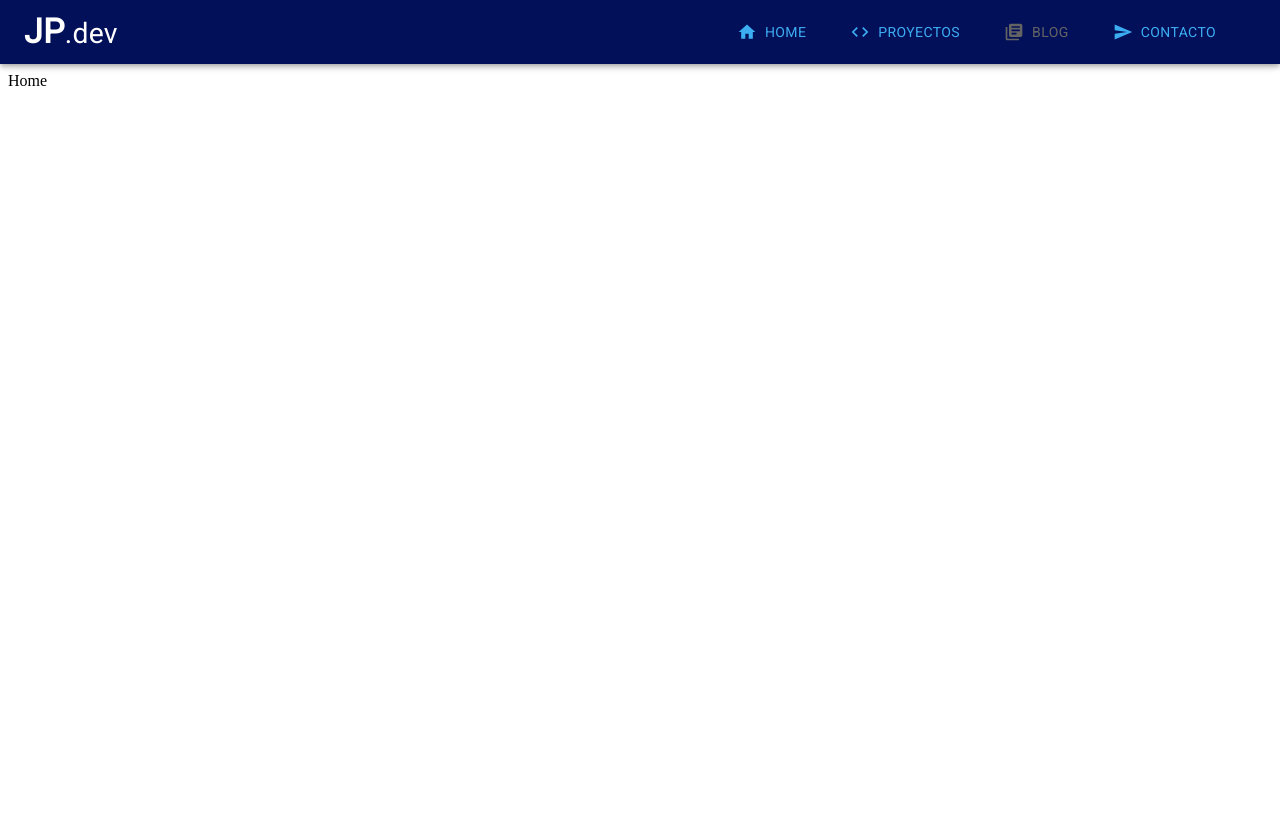
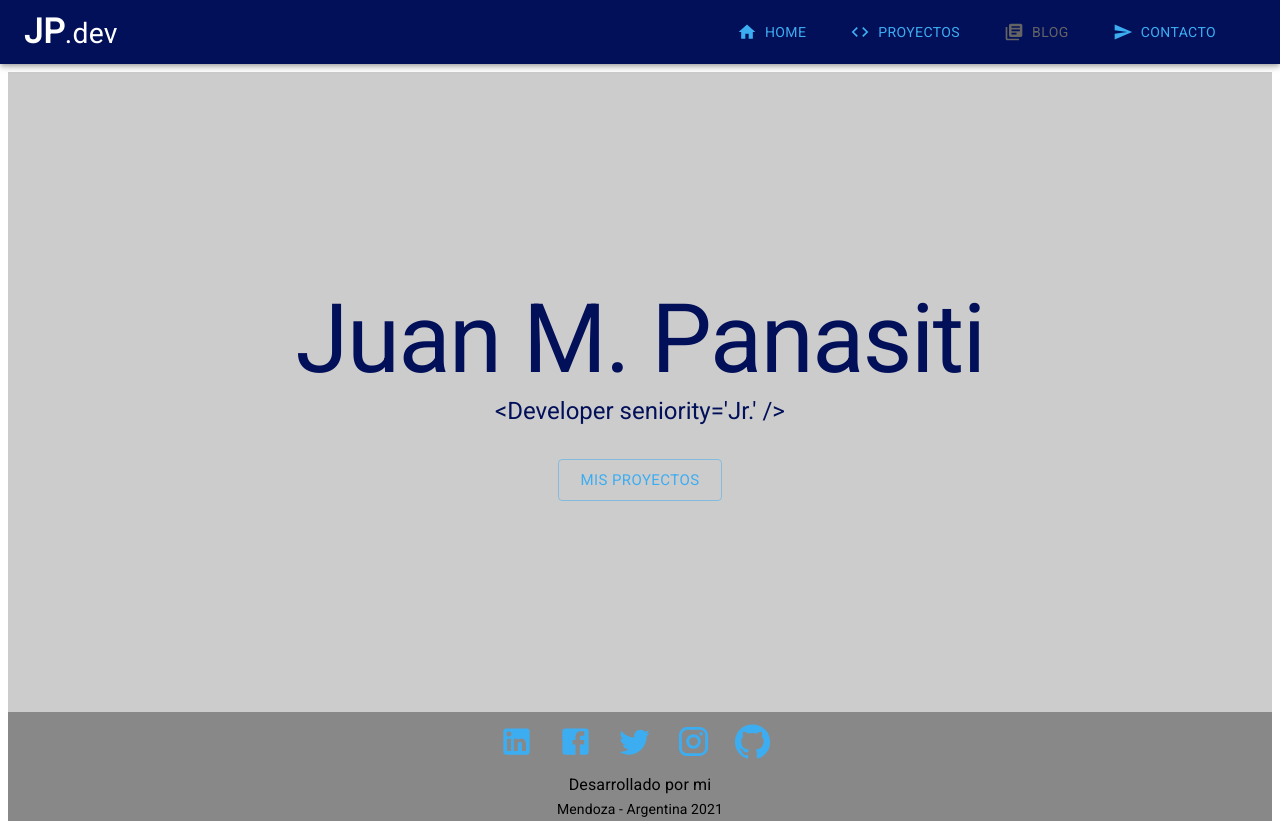
Before and after one commit to juanpanasiti/juanpanasiti.github.io, a React (Create React App) app: page / in a window 1280 px wide. Before the commit the page ends 800 px from the top, so only its background shows below. Built offline with nearby package versions, Linux system fonts and the light colour scheme.

Commit message:
Footer y arreglos en home

```diff
--- a/src/App.js
+++ b/src/App.js
@@ -1,6 +1,6 @@
-import { Typography } from '@material-ui/core';
-import { BrowserRouter as Router, Switch, Route, Link } from 'react-router-dom';
+import { BrowserRouter as Router, Switch, Route } from 'react-router-dom';
 
+import Footer from './components/organisms/Footer';
 import Navbar from './components/organisms/Navbar';
 import Contact from './pages/contact/Contact';
 import Home from './pages/home/Home';
@@ -9,7 +9,7 @@ import Projects from './pages/projects/Projects';
 function App() {
     return (
         <Router>
-            <div className='App'>
+            <div>
                 <Navbar />
 
                 <Switch>
@@ -23,6 +23,8 @@ function App() {
                         <Contact />
                     </Route>
                 </Switch>
+
+                <Footer/>
             </div>
         </Router>
     );
--- a/src/components/atoms/Button.js
+++ b/src/components/atoms/Button.js
@@ -3,7 +3,7 @@ import PropTypes from 'prop-types';
 import { Button as ButtonM } from '@material-ui/core';
 
 const Button = (props) => {
-    const { variant, color, label, endIcon, startIcon, className, fullWidth, disabled, component, linkTo } = props;
+    const { variant, color, label, endIcon, startIcon, className, fullWidth, disabled, component, linkTo, size } = props;
     return (
         <ButtonM
             component={component}
@@ -14,6 +14,7 @@ const Button = (props) => {
             endIcon={endIcon}
             startIcon={startIcon}
             className={className}
+            size={size}
             fullWidth={fullWidth}>
             {label}
         </ButtonM>
@@ -25,7 +26,8 @@ Button.defaultProps = {
     fullWidth: false,
     disabled: false,
     component: ButtonM,
-    linkTo: ''
+    linkTo: '',
+    size: 'medium',
 };
 Button.propTypes = {
     variant: PropTypes.oneOf(['contained', 'outlined', 'text']),
@@ -37,6 +39,7 @@ Button.propTypes = {
     disabled: PropTypes.bool,
     component: PropTypes.object,
     linkTo: PropTypes.string,
+    size: PropTypes.oneOf(['small','medium','large'])
 };
 
 export default Button;
--- /dev/null
+++ b/src/components/organisms/Footer.js
@@ -0,0 +1,59 @@
+import React from 'react';
+import LinkedInIcon from '@material-ui/icons/LinkedIn';
+import FacebookIcon from '@material-ui/icons/Facebook';
+import TwitterIcon from '@material-ui/icons/Twitter';
+import InstagramIcon from '@material-ui/icons/Instagram';
+import GitHubIcon from '@material-ui/icons/GitHub';
+
+import { Box, IconButton, makeStyles } from '@material-ui/core';
+import Text from '../atoms/Text';
+
+const useStyles = makeStyles((theme) => ({
+    footer: {
+        backgroundColor: '#888',
+        display:'flex',
+        flexDirection:'column',
+        justifyContent:'space-around',
+        alignItems:'center',
+        width:'100wv'
+    },
+    socials: {
+        display:'flex'
+    },
+    data: {
+        display:'flex',
+        flexDirection:'column',
+        alignItems:'center'
+    }
+}));
+
+const Footer = () => {
+    const classes = useStyles();
+    return (
+        <div className={classes.footer}>
+            <Box className={classes.socials}>
+                <IconButton edge='start'>
+                    <LinkedInIcon color='secondary' fontSize='large' />
+                </IconButton>
+                <IconButton>
+                    <FacebookIcon color='secondary' fontSize='large' />
+                </IconButton>
+                <IconButton>
+                    <TwitterIcon color='secondary' fontSize='large' />
+                </IconButton>
+                <IconButton>
+                    <InstagramIcon color='secondary' fontSize='large' />
+                </IconButton>
+                <IconButton>
+                    <GitHubIcon color='secondary' fontSize='large' />
+                </IconButton>
+            </Box>
+            <Box className={classes.data}>
+                <Text children='Desarrollado por mi' variant='subtitle1'  />
+                <Text children='Mendoza - Argentina 2021' variant='subtitle2'/>
+            </Box>
+        </div>
+    );
+};
+
+export default Footer;
--- a/src/components/organisms/Navbar.js
+++ b/src/components/organisms/Navbar.js
@@ -26,10 +26,7 @@ const useStyles = makeStyles((theme) => ({
         flexGrow: 1,
     },
     list: {
-        width: 250,
-    },
-    fullList: {
-        width: 'auto',
+        width: 200,
     },
 }));
 
@@ -48,7 +45,7 @@ const Navbar = (props) => {
     };
 
     const list = (
-        <div className='' role='presentation' onClick={hideDrawer}>
+        <div className={classes.list} role='presentation' onClick={hideDrawer}>
             <List>
                 <ListItem button component={Link} to='/'>
                     <ListItemIcon>{<HomeIcon />}</ListItemIcon>
@@ -128,12 +125,7 @@ const Navbar = (props) => {
                         />
                     </Hidden>
                     <Hidden mdUp>
-                        <IconButton
-                            edge='start'
-                            className={classes.menuButton}
-                            color='inherit'
-                            aria-label='menu'
-                            onClick={showDrawer}>
+                        <IconButton edge='start' className={classes.menuButton} color='inherit' aria-label='menu' onClick={showDrawer}>
                             <MenuIcon />
                         </IconButton>
                     </Hidden>
--- a/src/pages/home/Home.js
+++ b/src/pages/home/Home.js
@@ -1,9 +1,36 @@
 import React from 'react'
+import { Box, makeStyles } from '@material-ui/core'
+import Text from '../../components/atoms/Text'
+import Button from '../../components/atoms/Button'
+import { Link } from 'react-router-dom'
 
+const useStyles = makeStyles((theme) => ({
+    mainBox: {
+        backgroundColor: '#CCC',
+        height: '80vh',
+        display: 'flex',
+        flexDirection: 'column',
+        justifyContent:'center'
+    },
+    titleBox: {
+        display: 'flex',
+        flexDirection: 'column',
+        textAlign: 'center',
+    }
+}));
 const Home = () => {
+    const classes = useStyles()
     return (
         <div>
-            Home
+            <Box className={classes.mainBox}>
+                <Box className={classes.titleBox} color='primary.main'>
+                    <Text variant='h1'>Juan M. Panasiti</Text>
+                    <Text variant='h5'>{'<Developer seniority=\'Jr.\' />'}</Text>
+                </Box>
+                <Box display='flex' justifyContent='center' mt={4}>
+                    <Button label='Mis Proyectos' component={Link} linkTo='/projects' size='large' variant='outlined' color='secondary' />
+                </Box>
+            </Box>
         </div>
     )
 }
```
